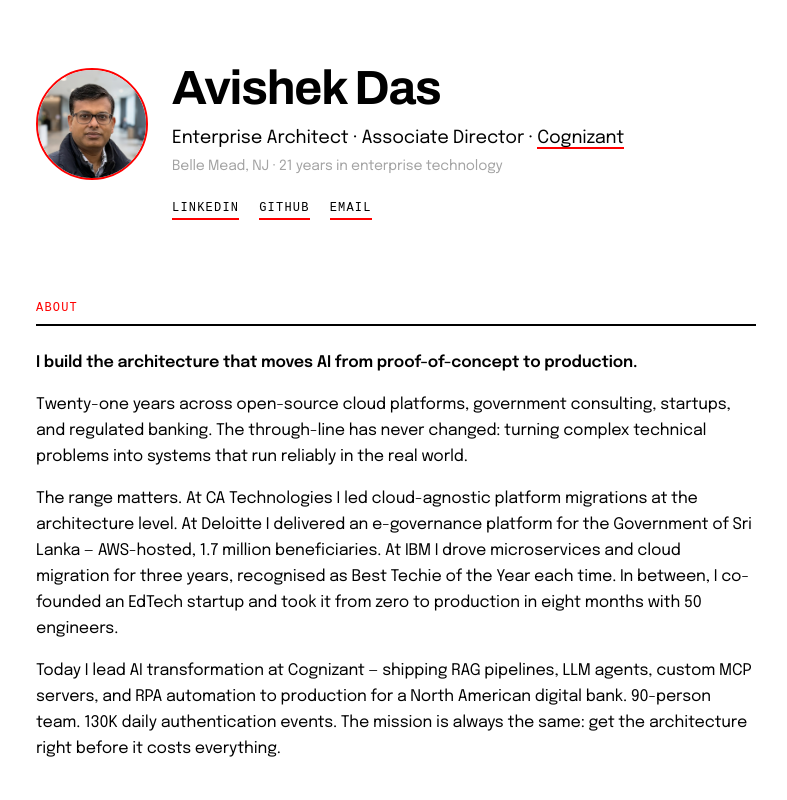
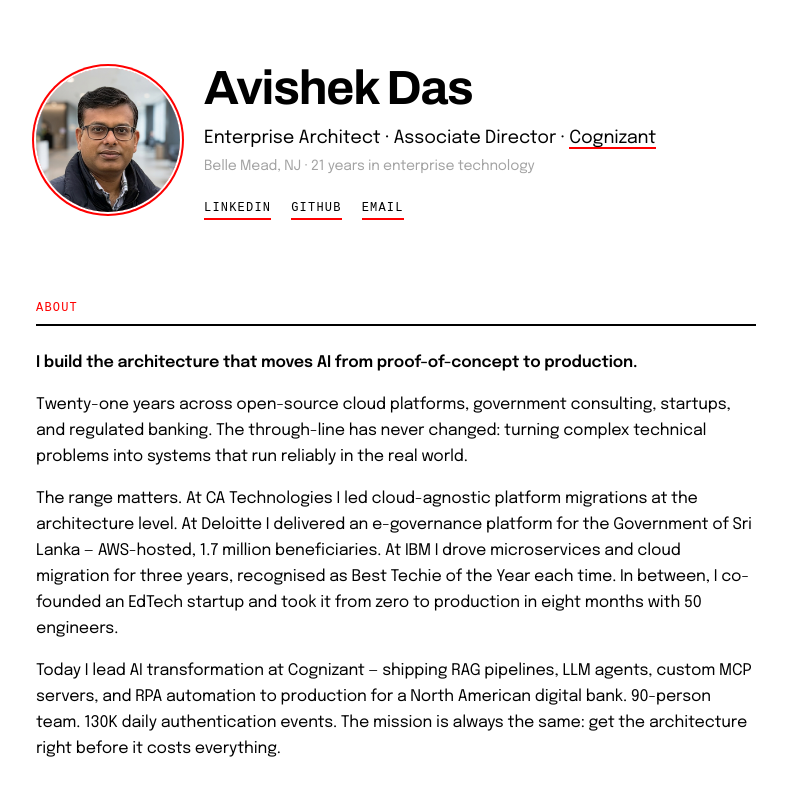
Before and after one commit to avishekdas/avishekdas-portfolio, a Next.js app: page / in a window 1280 px wide. Shown: the top 800 px of the page, without its empty margins (244-1031 px from the left). Built offline with nearby package versions, Linux system fonts and the light colour scheme; a web font is replaced by a local one.

Commit message:
design: enlarge profile photo 112→144px, switch to ring for cleaner border

```diff
--- a/app/page.tsx
+++ b/app/page.tsx
@@ -8,7 +8,7 @@
           <img
             src="/avishek_das_profile.png"
             alt="Avishek Das"
-            className="w-24 h-24 sm:w-28 sm:h-28 rounded-full object-cover object-center border-2 border-accent flex-shrink-0 mt-1"
+            className="w-32 h-32 sm:w-36 sm:h-36 rounded-full object-cover object-center ring-2 ring-offset-2 ring-accent flex-shrink-0 mt-1"
           />
           <div>
             <h1 className="font-head font-bold text-4xl sm:text-5xl tracking-tight leading-tight text-black mb-3">
```
